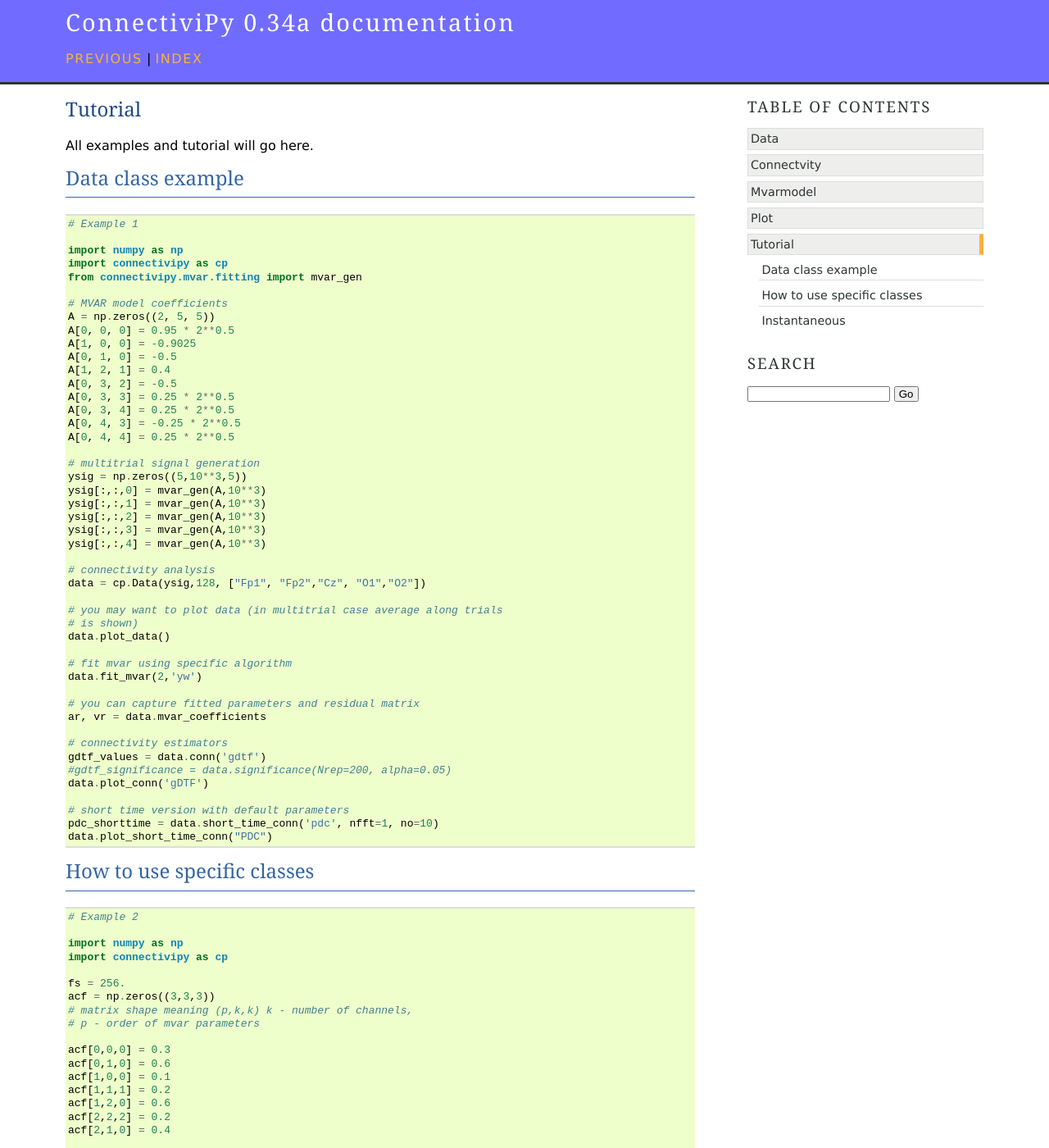
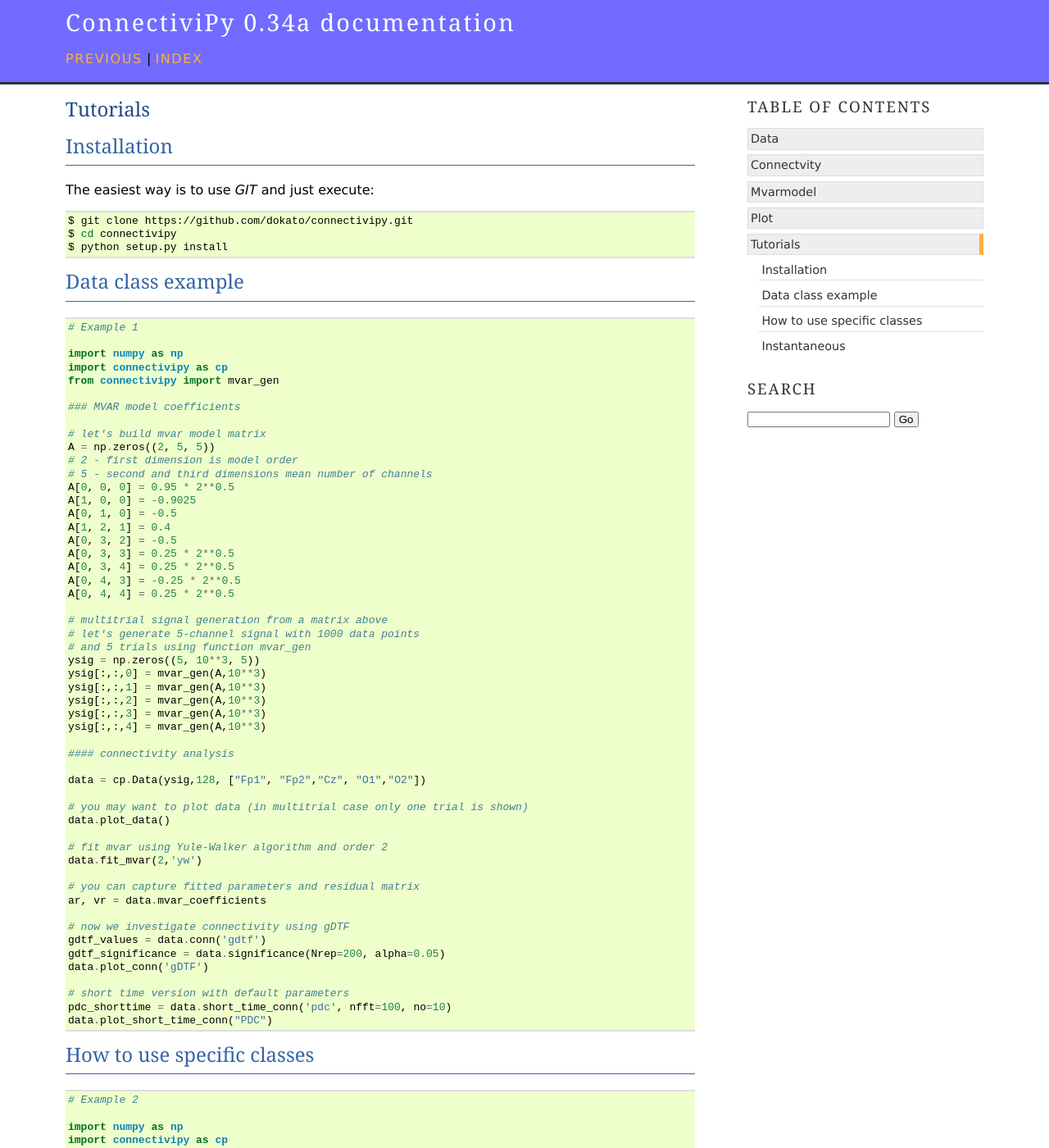
Before and after one commit to dokato/connectivipy, a Sphinx documentation site: the page built from doc/tutorial.rst, in a window 1280 px wide and 1400 px high. Shown: the whole window at 82% size. Built offline with Sphinx 7.4.7, drawn with Linux system fonts in a browser that asks for light colours.

Commit message:
changes in examples

```diff
--- a/doc/tutorial.rst
+++ b/doc/tutorial.rst
@@ -1,9 +1,18 @@
 .. _tutorial:
 
-Tutorial
+Tutorials
 ==================
 
-All examples and tutorial will go here.
+Installation
+########
+
+The easiest way is to use *GIT* and just execute:
+
+.. code-block:: bash
+
+    $ git clone https://github.com/dokato/connectivipy.git
+    $ cd connectivipy
+    $ python setup.py install
 
 Data class example
 ########
@@ -14,10 +23,14 @@ Data class example
 
     import numpy as np
     import connectivipy as cp
-    from connectivipy.mvar.fitting import mvar_gen
+    from connectivipy import mvar_gen
 
-    # MVAR model coefficients
+    ### MVAR model coefficients
+
+    # let's build mvar model matrix
     A = np.zeros((2, 5, 5))
+    # 2 - first dimension is model order
+    # 5 - second and third dimensions mean number of channels
     A[0, 0, 0] = 0.95 * 2**0.5
     A[1, 0, 0] = -0.9025
     A[0, 1, 0] = -0.5
@@ -28,35 +41,38 @@ Data class example
     A[0, 4, 3] = -0.25 * 2**0.5
     A[0, 4, 4] = 0.25 * 2**0.5
 
-    # multitrial signal generation
-    ysig = np.zeros((5,10**3,5))
+    # multitrial signal generation from a matrix above
+    # let's generate 5-channel signal with 1000 data points
+    # and 5 trials using function mvar_gen
+    ysig = np.zeros((5, 10**3, 5))
     ysig[:,:,0] = mvar_gen(A,10**3)
     ysig[:,:,1] = mvar_gen(A,10**3)
     ysig[:,:,2] = mvar_gen(A,10**3)
     ysig[:,:,3] = mvar_gen(A,10**3)
     ysig[:,:,4] = mvar_gen(A,10**3)
 
-    # connectivity analysis
+    #### connectivity analysis
+
     data = cp.Data(ysig,128, ["Fp1", "Fp2","Cz", "O1","O2"])
 
-    # you may want to plot data (in multitrial case average along trials
-    # is shown)
+    # you may want to plot data (in multitrial case only one trial is shown)
     data.plot_data()
 
-    # fit mvar using specific algorithm
+    # fit mvar using Yule-Walker algorithm and order 2
     data.fit_mvar(2,'yw')
 
     # you can capture fitted parameters and residual matrix
     ar, vr = data.mvar_coefficients
 
-    # connectivity estimators
+    # now we investigate connectivity using gDTF
     gdtf_values = data.conn('gdtf')
-    #gdtf_significance = data.significance(Nrep=200, alpha=0.05)
+    gdtf_significance = data.significance(Nrep=200, alpha=0.05)
     data.plot_conn('gDTF')
 
     # short time version with default parameters
-    pdc_shorttime = data.short_time_conn('pdc', nfft=1, no=10)
+    pdc_shorttime = data.short_time_conn('pdc', nfft=100, no=10)
     data.plot_short_time_conn("PDC")
+
 
 How to use specific classes
 ########
```
Also changed, not shown: README.md (+27 -10 lines), 4 other files.
